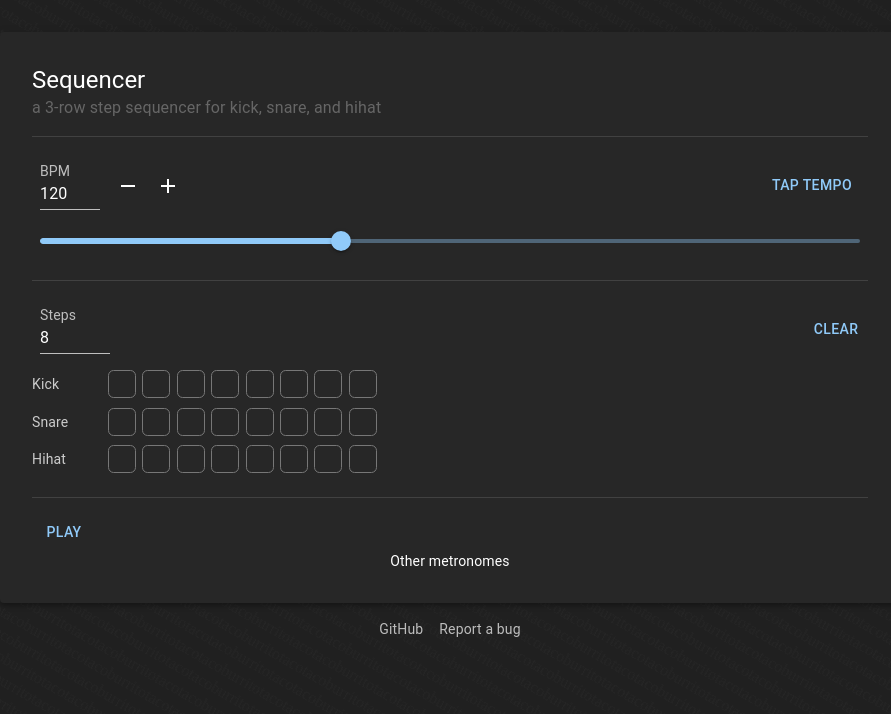
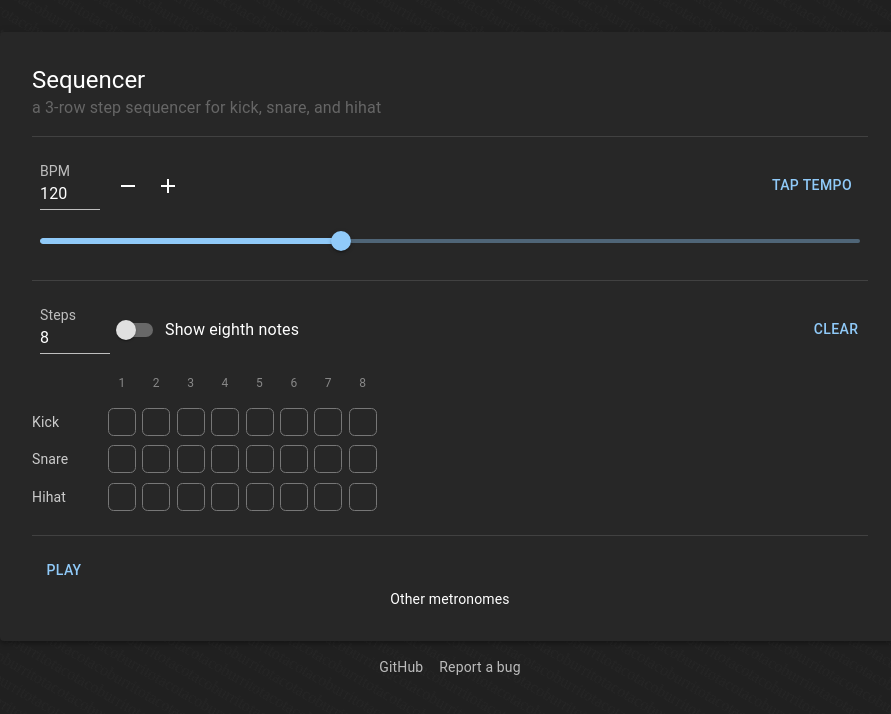
Before and after one commit to evinism/tacotacoburrito, a Next.js app: page /sequencer in a window 1280 px wide. Shown: the top 714 px of the page, without its empty margins (190-1081 px from the left). Built offline with nearby package versions, Linux system fonts and the light colour scheme; what @mui/material-nextjs would draw is missing.

Commit message:
enh: add beat count to sequencer, also eighth note toggle

```diff
--- a/src/metronome/sequencer/page.tsx
+++ b/src/metronome/sequencer/page.tsx
@@ -18,11 +18,13 @@ import {
   Button,
   CircularProgress,
   Divider,
+  FormControlLabel,
   IconButton,
   Input,
   InputLabel,
   Paper,
   Slider,
+  Switch,
   Tooltip,
   Typography,
 } from "@mui/material";
@@ -34,11 +36,22 @@ const ttConfig = {
 };
 
 const MIN_STEPS = 1;
-const MAX_STEPS = 32;
+// Generous enough that toggling eighth-note mode on can double a full-length
+// quarter-note pattern without truncating it.
+const MAX_STEPS = 64;
 const DEFAULT_STEPS = 8;
 
 const clamp = (value: number, min: number, max: number) =>
   Math.max(min, Math.min(max, value));
+
+// When showEighths is on, each pair of columns is one quarter note: the first
+// gets its quarter-note count, the second is labeled "&".
+const stepLabel = (index: number, showEighths: boolean): string =>
+  showEighths
+    ? index % 2 === 0
+      ? String(index / 2 + 1)
+      : "&"
+    : String(index + 1);
 
 // Sequencer-local track list — not core metadata. Adding a row is one entry
 // here plus one sound in the `drums` pack (see core/soundpacks.ts).
@@ -69,6 +82,19 @@ const resizeGrid = (grid: Grid, steps: number): Grid => {
   );
 };
 
+// Re-grid between quarter- and eighth-note resolution. Doubling interleaves
+// empty offbeat columns; halving drops them, so anything written on an "&" is
+// lost — the same trade as shortening the pattern.
+const changeResolution = (grid: Grid, doubling: boolean): Grid =>
+  Object.fromEntries(
+    TRACKS.map(({ voice }) => [
+      voice,
+      doubling
+        ? grid[voice].flatMap((on) => [on, false])
+        : grid[voice].filter((_, index) => index % 2 === 0),
+    ])
+  );
+
 const SequencerMetronome = () => {
   const [bpm, setBpm] = usePersistentState<number>("sequencer/bpm", 120);
   const [steps, setSteps] = usePersistentState<number>(
@@ -79,6 +105,10 @@ const SequencerMetronome = () => {
     "sequencer/grid",
     emptyGrid(DEFAULT_STEPS)
   );
+  const [showEighths, setShowEighths] = usePersistentState<boolean>(
+    "sequencer/showEighths",
+    false
+  );
 
   const effectiveGrid = useMemo(() => resizeGrid(grid, steps), [grid, steps]);
 
@@ -87,10 +117,12 @@ const SequencerMetronome = () => {
       voices: TRACKS.filter(({ voice }) => effectiveGrid[voice][i]).map(
         ({ voice }) => voice
       ),
-      duration: 1,
+      // BPM always counts quarter notes, so in eighth-note mode each column is
+      // half a beat rather than the tempo doubling underneath the user.
+      duration: showEighths ? 0.5 : 1,
     }));
     return [measure];
-  }, [effectiveGrid, steps]);
+  }, [effectiveGrid, steps, showEighths]);
 
   const spec: MetronomeSpec = useMemo(
     () => ({ bpm, beats, sound: { soundPack: "drums" } }),
@@ -126,6 +158,17 @@ const SequencerMetronome = () => {
     const clamped = clamp(newSteps, MIN_STEPS, MAX_STEPS);
     setSteps(clamped);
     setGrid(resizeGrid(effectiveGrid, clamped));
+  };
+
+  const handleShowEighthsChange = (next: boolean) => {
+    const newSteps = clamp(
+      next ? steps * 2 : Math.ceil(steps / 2),
+      MIN_STEPS,
+      MAX_STEPS
+    );
+    setShowEighths(next);
+    setSteps(newSteps);
+    setGrid(resizeGrid(changeResolution(effectiveGrid, next), newSteps));
   };
 
   const toggleCell = (voice: string, index: number) => {
@@ -218,11 +261,37 @@ const SequencerMetronome = () => {
             }
           />
         </div>
+        <FormControlLabel
+          control={
+            <Switch
+              checked={showEighths}
+              onChange={(event) => handleShowEighthsChange(event.target.checked)}
+            />
+          }
+          label="Show eighth notes"
+        />
         <div className={styles.Spacer} />
         <Button onClick={clearGrid}>Clear</Button>
       </Box>
 
       <div className={styles.Grid}>
+        <div className={styles.LabelRow}>
+          <div className={styles.RowLabel} />
+          <div className={styles.Cells}>
+            {Array.from({ length: steps }, (_, index) => (
+              <Typography
+                key={index}
+                variant="caption"
+                className={[
+                  styles.LabelCell,
+                  index === activeStep ? styles.active : "",
+                ].join(" ")}
+              >
+                {stepLabel(index, showEighths)}
+              </Typography>
+            ))}
+          </div>
+        </div>
         {TRACKS.map(({ voice, label }) => (
           <div key={voice} className={styles.Row}>
             <Typography variant="body2" className={styles.RowLabel}>
--- a/src/metronome/sequencer/sequencer.module.css
+++ b/src/metronome/sequencer/sequencer.module.css
@@ -69,6 +69,26 @@
   gap: 0.75rem;
 }
 
+.LabelRow {
+  display: flex;
+  align-items: center;
+  gap: 0.75rem;
+}
+
+.LabelCell {
+  width: 1.75rem;
+  height: 1.75rem;
+  flex-shrink: 0;
+  display: flex;
+  align-items: center;
+  justify-content: center;
+  color: #888;
+}
+
+.LabelCell.active {
+  color: #fff;
+}
+
 .RowLabel {
   width: 4rem;
   flex-shrink: 0;
```
